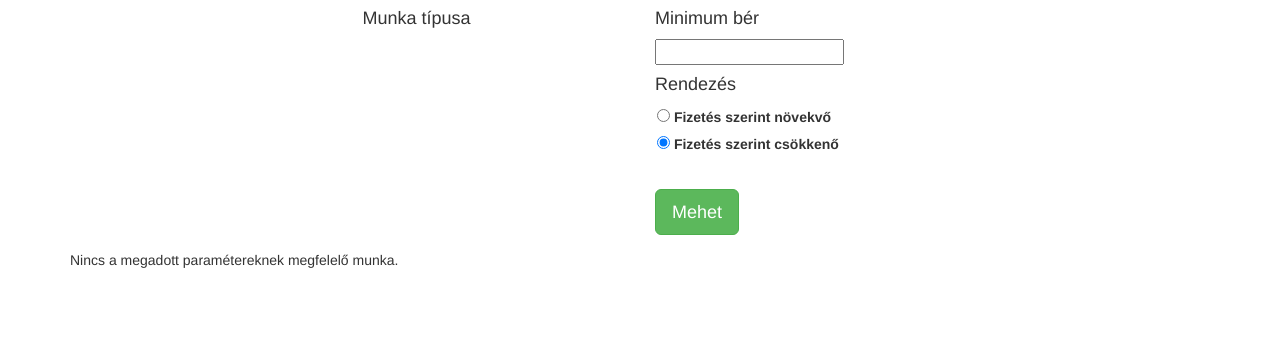
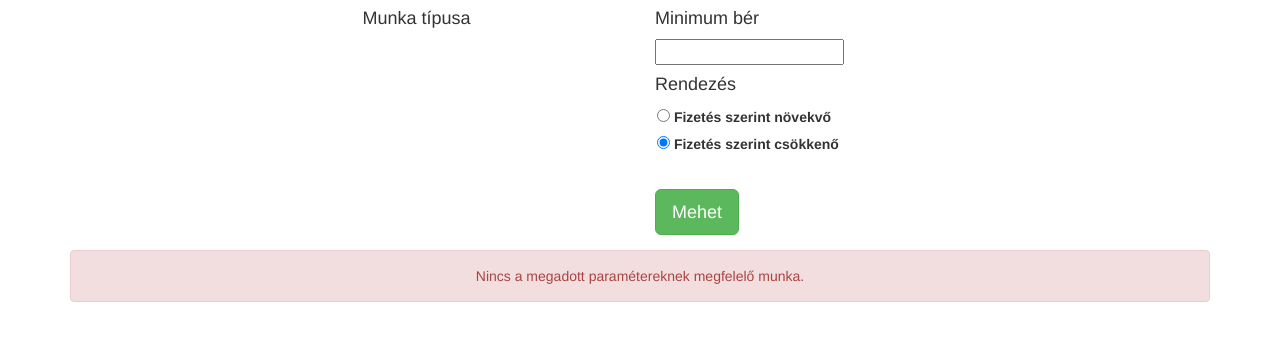
Before and after one commit to atesz17/diakmunkamost, a Django app: template jobs/templates/jobs/all_jobs.html in a window 1280 px wide. Shown: the part 93-443 px from the top of the page. Run offline with Django 3.2, Linux system fonts and the light colour scheme; the template is opened without the code that fills it: values that come from a table or form of the project are taken from there, others are empty; parts of the project's set-up code (start-up, migrations or seed data) failed here and were passed over; some libraries are stand-ins or nearby versions.

Commit message:
better error msg

```diff
--- a/jobs/static/jobs/css/myStyle.css
+++ b/jobs/static/jobs/css/myStyle.css
@@ -90,3 +90,7 @@
 #table-title    {
     background-color: #F2635F;
 }
+
+.alert-danger   {
+    text-align: center;
+}
--- a/jobs/templates/jobs/all_jobs.html
+++ b/jobs/templates/jobs/all_jobs.html
@@ -52,7 +52,9 @@
     {% endfor %}
     </table>
   {% else %}
-    <p>Nincs a megadott paramétereknek megfelelő munka.</p>
+    <div class="alert alert-danger">
+    Nincs a megadott paramétereknek megfelelő munka.
+    </div>
   {% endif %}
 <div class="pagination">
   <span class="step-links">
```
